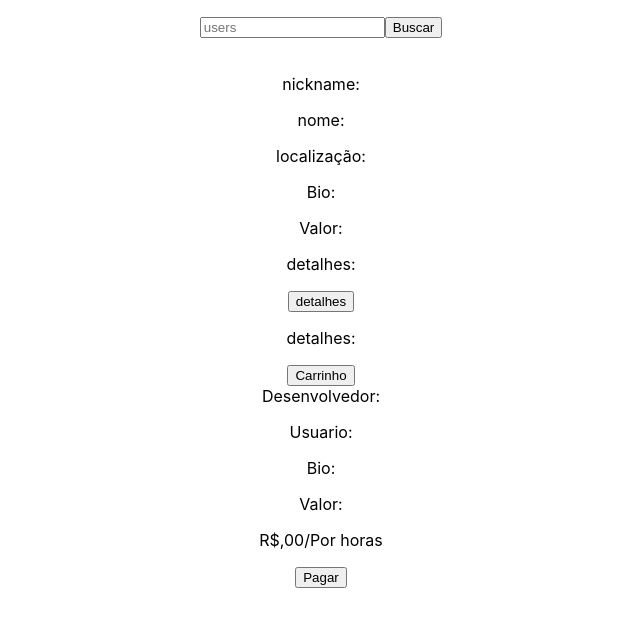
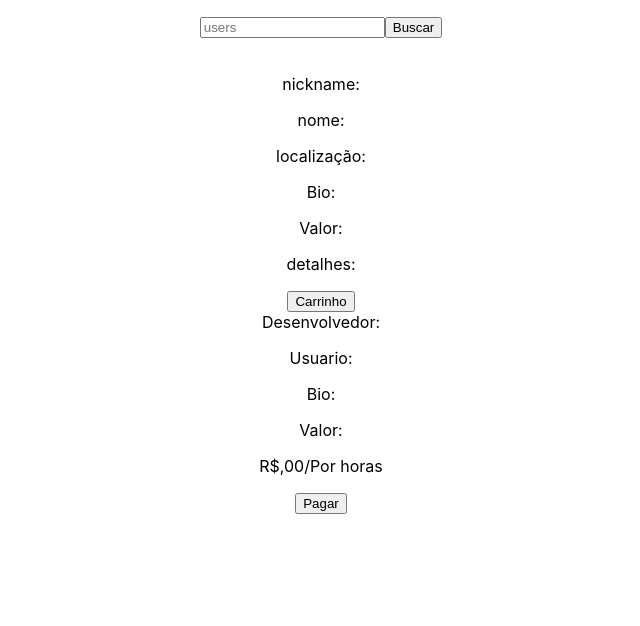
Before and after one commit to caffranksereia/dev-shop, a React (Create React App) app in the folder dev-shop/: page / in a window 1280 px wide. Shown: the top 626 px of the page, without its empty margins (319-959 px from the left). Built offline with nearby package versions, Linux system fonts and the light colour scheme.

Commit message:
tentativas falhas de components que só aparece quando é pesquisa

```diff
--- a/dev-shop/src/Components/SearchProfile.js
+++ b/dev-shop/src/Components/SearchProfile.js
@@ -2,7 +2,6 @@ import React, {  useState } from 'react';
 import axios from 'axios'
 
 import  Profile  from './Profile';
-import DetailsUsers from './DetailsUsers';
 import BuyingCar from './BuyingCar'
 import ProfileImg from './ProfileImg';
 
@@ -34,11 +33,7 @@ function SearchProfile (){
     }
 
 
-    function moreDetails(e){
-        e.preventDefault();
-        Details();
 
-   }
     function Details(){
         setLoading(true)
         axios.get(`https://api.github.com/users/${users}/repos`)
@@ -47,10 +42,7 @@ function SearchProfile (){
                 setOpenDetails(res.data)
                 console.log(res.data)
 
-                return  (
-                    <DetailsUsers detalhes ={details.map(renderDetail)} >
-                    </DetailsUsers>
-                )
+
             })
 
 
@@ -70,6 +62,7 @@ function SearchProfile (){
     }
 
 
+
     return (
     <div>
         <div className = "listuser">
@@ -78,32 +71,19 @@ function SearchProfile (){
             <button onClick = {submit}>{loading ? "Buscando...":"Buscar"}</button>
         </div>
         <div>
-
-            <ProfileImg
-                img = {repos.avatar_url}
-            >
-            </ProfileImg>
-
-            <Profile
-                nickname = {repos.login}
-                nome = {repos.name}
-                localização = {repos.location}
-                Bio= {repos.bio}
-                Valor= {repos.public_repos}
-            >
-
-            </Profile>
-
-        </div>
-        <div>
-            <button onClick = {moreDetails}>{loading? "Carregando...":"detalhes"}</button>
-            <div>
-                <DetailsUsers detalhes ={details.map(renderDetail)} >
-                </DetailsUsers>
-
+           <div  key ={details.id}>
+                <ProfileImg img = {repos.avatar_url}/>
+                <Profile nickname = {repos.login}
+                    nome = {repos.name}
+                    localização = {repos.location}
+                    Bio= {repos.bio}
+                    Valor= {repos.public_repos}
+                    detalhes ={details.map(renderDetail)}
+                />
             </div>
         </div>
-        <div><button>Carrinho</button></div>
+
+        <div><button >Carrinho</button></div>
 
         <div>
             <BuyingCar
@@ -113,11 +93,7 @@ function SearchProfile (){
                 localização = {repos.location}
                 Bio= {repos.bio}
                 Valor= {repos.public_repos}
-
-
-            >
-
-            </BuyingCar>
+            />
         </div>
 
     </div>
```
